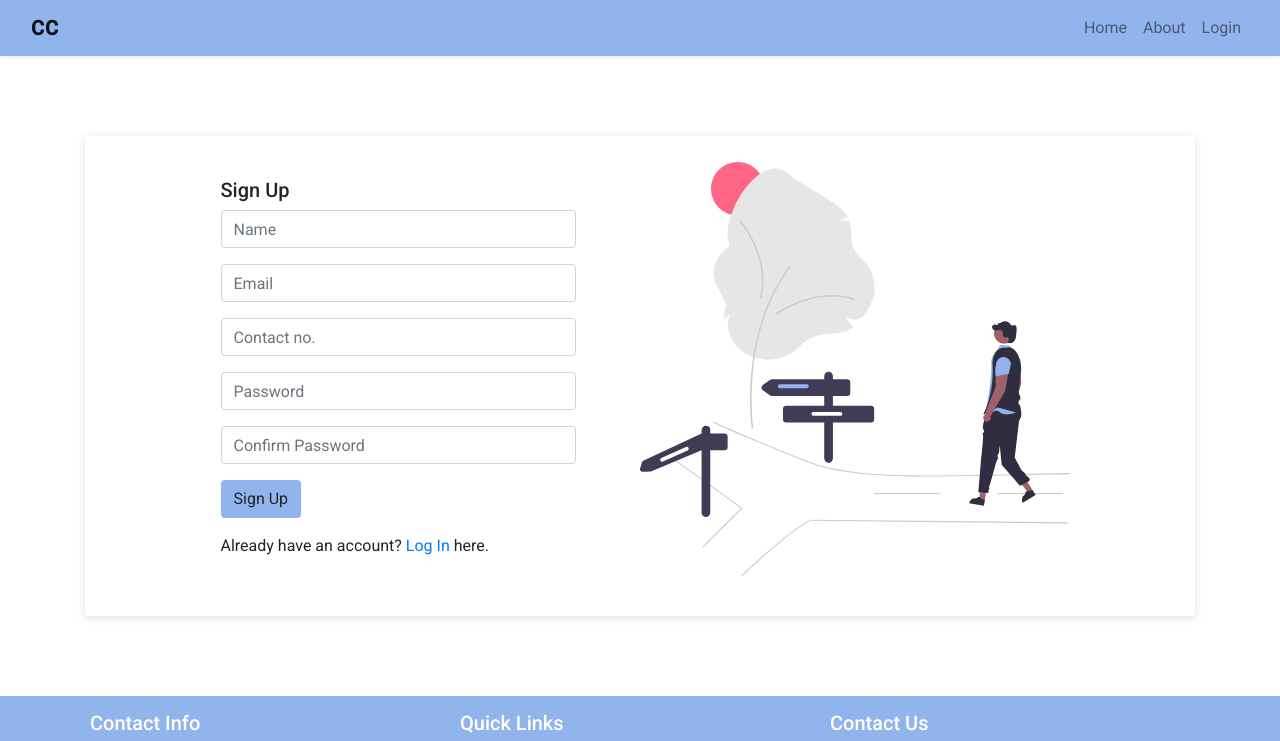
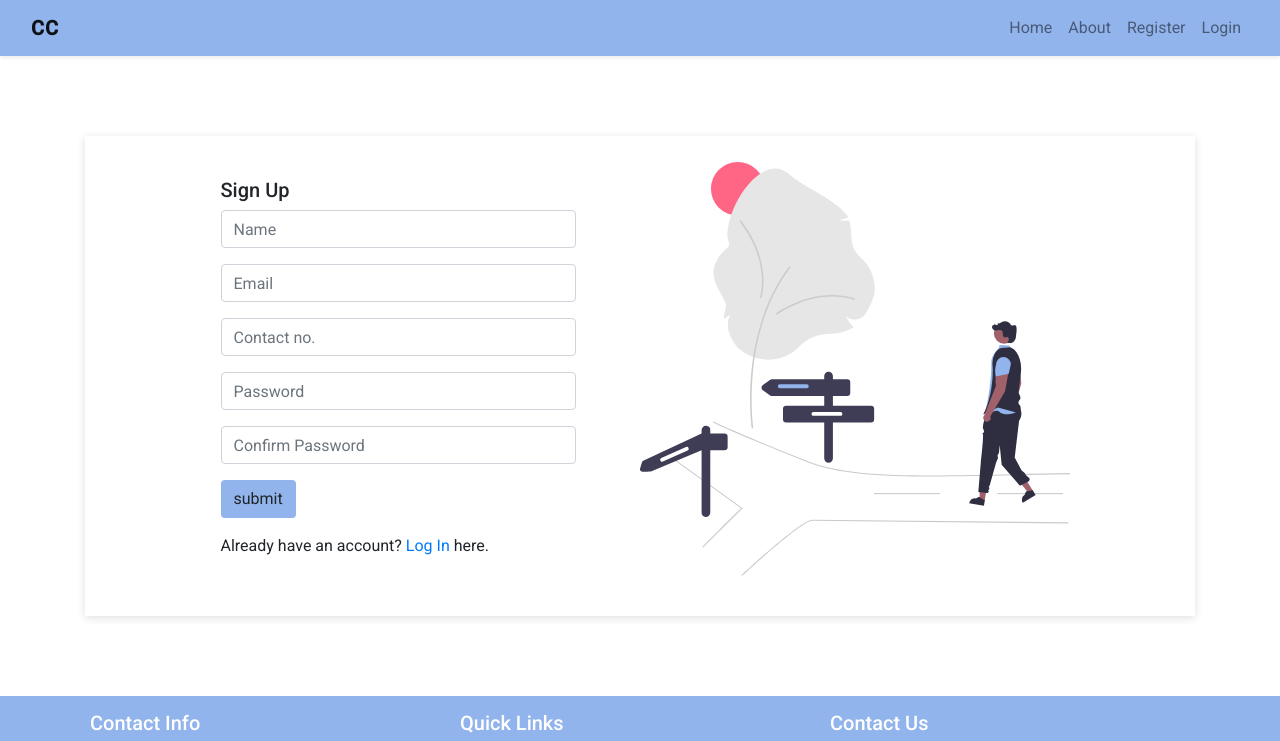
Before and after one commit to predator2v0/hrms-mern, a React (Create React App) app in the folder hrms-client/: page /register in a window 1280 px wide. Shown: the top 741 px of the page. Built offline with nearby package versions, Linux system fonts and the light colour scheme.

Commit message:
some basic changes in navbar and reigster page

```diff
--- a/hrms-client/src/components/Navbar.jsx
+++ b/hrms-client/src/components/Navbar.jsx
@@ -32,6 +32,11 @@ const Navbar = () => {
                                 </Link>
                             </li>
                             <li className='nav-item'>
+                                <Link className='nav-link' to='/register'>
+                                    Register
+                                </Link>
+                            </li>
+                            <li className='nav-item'>
                                 <Link className='nav-link' to='/login'>
                                     Login
                                 </Link>
--- a/hrms-client/src/components/Register.jsx
+++ b/hrms-client/src/components/Register.jsx
@@ -1,66 +1,120 @@
+import React, { useState } from "react";
 import { Link } from "react-router-dom";
+import axios from "axios";
+
 import "../assets/css/register.css";
 import registerImage from "../assets/img/register.svg";
 const Register = () => {
+    const [user, setUser] = useState({
+        name: "",
+        email: "",
+        mobile: "",
+        password: "",
+        cpassword: "",
+    });
+    const handleChange = (e) => {
+        let key = e.target.name;
+        let value = e.target.value;
+
+        setUser({ ...user, [key]: value });
+    };
+    const registerUser = async (e) => {
+        e.preventDefault();
+        try {
+            const userRegistered = await axios.post(
+                "http://localhost:7777/register",
+                user,
+                {
+                    "Content-type": "application/json",
+                }
+            );
+            console.log(userRegistered);
+            if (userRegistered) {
+                window.alert(userRegistered.data.msg);
+                setUser({
+                    name: "",
+                    email: "",
+                    mobile: "",
+                    password: "",
+                    cpassword: "",
+                });
+            }
+        } catch (err) {
+            // window.alert(err.response.data.message);
+            console.log(err);
+        }
+    };
     return (
         <div className='register component-shadow'>
             <div className='register-container'>
                 <div className='register-form-container'>
                     <h5>Sign Up</h5>
-                    <form action='' className='register-form'>
+                    <form className='register-form'>
                         <div className='form-group'>
                             <input
                                 type='text'
                                 className='form-control'
-                                id='name'
+                                name='name'
                                 placeholder='Name'
+                                value={user.name}
+                                onChange={handleChange}
                             />
                         </div>
                         <div className='form-group'>
                             <input
                                 type='email'
                                 className='form-control'
-                                id='email'
+                                name='email'
                                 placeholder='Email'
+                                value={user.email}
+                                onChange={handleChange}
                             />
                         </div>
                         <div className='form-group'>
                             <input
                                 type='tel'
                                 className='form-control'
-                                id='mobile'
+                                name='mobile'
                                 placeholder='Contact no.'
+                                value={user.mobile}
+                                onChange={handleChange}
                             />
                         </div>
                         <div className='form-group'>
                             <input
                                 type='password'
                                 className='form-control'
-                                id='password'
+                                name='password'
                                 placeholder='Password'
+                                value={user.password}
+                                onChange={handleChange}
                             />
                         </div>
                         <div className='form-group'>
                             <input
                                 type='password'
                                 className='form-control'
-                                id='cpassword'
+                                name='cpassword'
                                 placeholder='Confirm Password'
+                                value={user.cpassword}
+                                onChange={handleChange}
                             />
                         </div>
                         <div className='form-group'>
-                            <input
+                            <button
                                 type='submit'
-                                id='submit'
+                                name='submit'
                                 className='btn signup-btn'
-                                name='submit'
                                 value='Sign Up'
-                            />
+                                onClick={registerUser}
+                            >
+                                submit
+                            </button>
                         </div>
                     </form>
                     <p className='login-link'>
-                        Already have an account?{" "}
-                        <Link to='/login'>Log In</Link> here.
+                        Already have an account? <Link to='/login'>Log In</Link>{" "}
+                        here.
                     </p>
                 </div>
                 <div className='register-image-container'>
```
